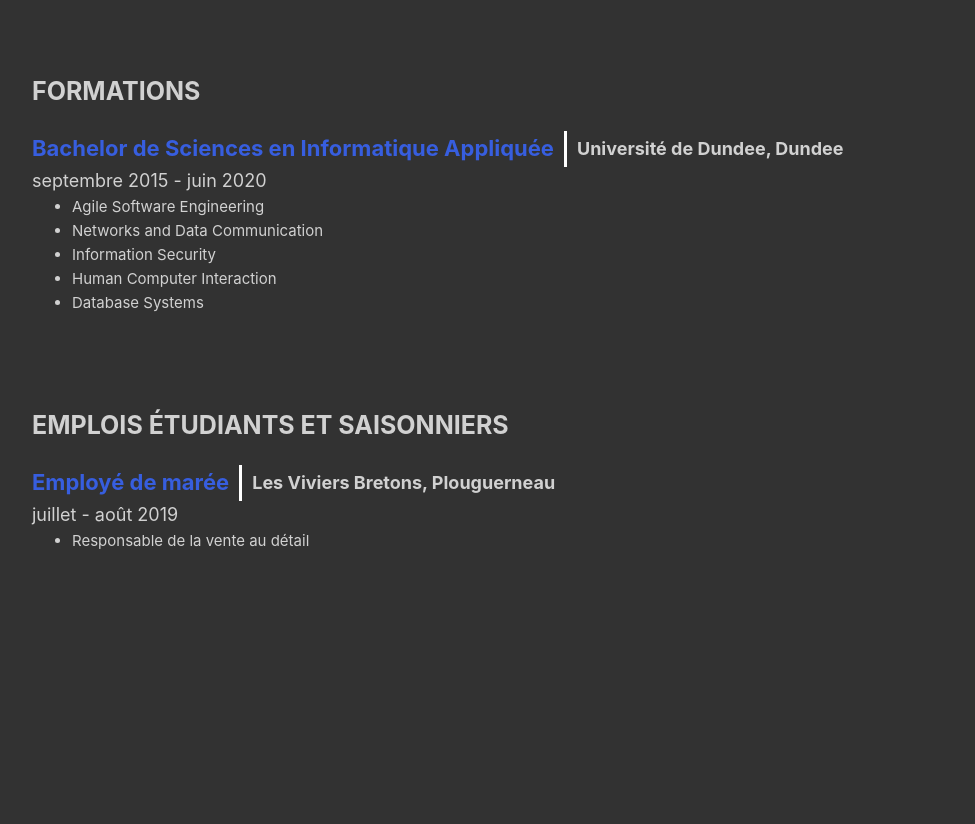
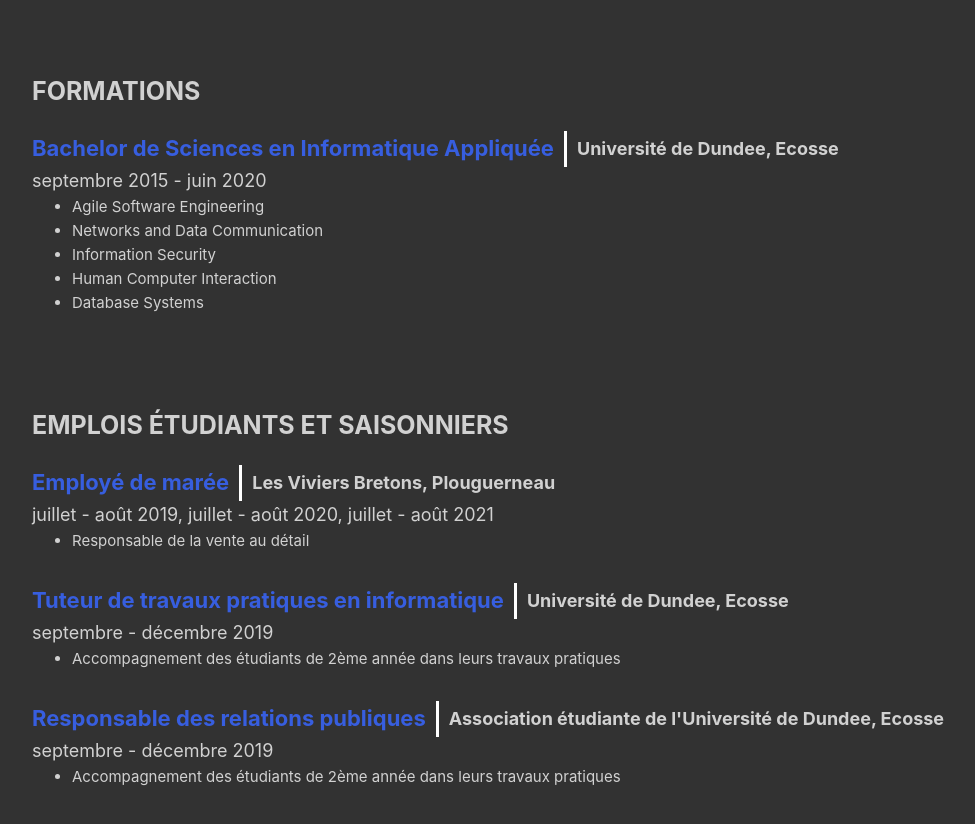
Before and after one commit to vincent-nieutin/website, a Vue app: page /cv in a window 1280 px wide. Shown: the part 500-1324 px from the top of the page, without its empty margins (100-1075 px from the left). Before the commit the page ends 1135 px from the top, so only its background shows below. Built offline with nearby package versions, Linux system fonts and the light colour scheme.

Commit message:
add dates object on items

```diff
--- a/src/components/CV/Item.vue
+++ b/src/components/CV/Item.vue
@@ -6,31 +6,40 @@
 // Date
 const dateFormat = { month: 'long', year: 'numeric' }
 const dateRegion = 'fr-FR'
-let startDate = new Date(props.item.startDate)
-let endDate = !!props.item.endDate ? new Date(props.item.endDate) : ''
 let itemDate = ''
+let dates = props.item.dates
+
+Object.keys(dates).forEach((key, index) => {
+    let startDate = new Date(dates[key].start)
+    let endDate = !!dates[key].end ? new Date(dates[key].end) : ''
 
     if (startDate == endDate) {
-    itemDate = startDate.toLocaleString(dateRegion, { month: 'long', year: 'numeric' })
+        itemDate = itemDate.concat(startDate.toLocaleString(dateRegion, { month: 'long', year: 'numeric' }))
     } else if (endDate == '') {
-    itemDate = startDate.toLocaleString(dateRegion, { month: 'long', year: 'numeric' })
-        .concat(" - ")
-        .concat("Aujourd'hui")
+        itemDate = itemDate.concat(
+            startDate.toLocaleString(dateRegion, { month: 'long', year: 'numeric' }),
+            " - ",
+            "Aujourd'hui"
+        )
     } else if (startDate.getYear() == endDate.getYear()) {
-    itemDate = startDate.toLocaleString(dateRegion, { month: 'long' }).concat(
+        itemDate = itemDate.concat(
+            startDate.toLocaleString(dateRegion, { month: 'long' }),
             " - ",
             endDate.toLocaleString(dateRegion, { month: 'long' }),
             " ",
             startDate.toLocaleString(dateRegion, { year: 'numeric' })
         )
     } else {
-    itemDate = startDate.toLocaleString(dateRegion, dateFormat)
-        .concat(" - ")
-        .concat(!endDate ? "Aujourd'hui" : endDate.toLocaleString(dateRegion, dateFormat))
+        itemDate = itemDate.concat(
+            startDate.toLocaleString(dateRegion, dateFormat),
+            " - ",
+            !endDate ? "Aujourd'hui" : endDate.toLocaleString(dateRegion, dateFormat)
+        )
     }
 
-// props.item.startDate = new Date(props.item.startDate).toLocaleString('fr-FR', dateFormat)
-// props.item.endDate = !props.item.endDate ? "Aujourd'hui" : new Date(props.item.endDate).toLocaleString('fr-FR', dateFormat)
+    if (Object.keys(dates).length - 1 != index) itemDate = itemDate.concat(', ')
+})
+
 </script>
 
 <template>
--- a/src/i18n/fr.json
+++ b/src/i18n/fr.json
@@ -6,8 +6,9 @@
                 "title": "Développeur Full Stack",
                 "company": "OpenFly",
                 "location": "Guipavas",
-                "startDate": "2021-10",
-                "endDate": null,
+                "dates": {
+                    "0": {"start": "2021-10", "end": null}
+                },
                 "description": [
                     "Maintenance et développement du site et de l'application de l'entreprise",
                     "Utilisation de GitLab, Laravel, VueJS, MySQL"
@@ -17,8 +18,9 @@
                 "title": "Stage cybersécurité",
                 "company": "Harvest",
                 "location": "Paris",
-                "startDate": "2018-05",
-                "endDate": "2018-08",
+                "dates": {
+                    "0": {"start": "2018-05", "end": "2018-08"}
+                },
                 "description": [
                     "Proof of Concept sur l'intégration d'un Hardware Security Module aux applications de l'entreprise afin de renforcer leur sécurité",
                     "Élaboration d'un système serveur/client et chiffrement des données échangées",
@@ -33,9 +35,10 @@
             "applied-computing": {
                 "title": "Bachelor de Sciences en Informatique Appliquée",
                 "company": "Université de Dundee",
-                "location": "Dundee",
-                "startDate": "2015-09",
-                "endDate": "2020-06",
+                "location": "Ecosse",
+                "dates": {
+                    "0": {"start": "2015-09", "end": "2020-06"}
+                },
                 "description": [
                     "Agile Software Engineering",
                     "Networks and Data Communication",
@@ -53,15 +56,39 @@
                 "title": "Employé de marée",
                 "company": "Les Viviers Bretons",
                 "location": "Plouguerneau",
-                "multiDates": {
-                    "0": ["2019-07", "2019-08"],
-                    "1": ["2020-07", "2020-08"],
-                    "2": ["2021-07", "2021-08"]
+                "dates": {
+                    "0": {"start": "2019-07", "end": "2019-08"},
+                    "1": {"start": "2020-07", "end": "2020-08"},
+                    "2": {"start": "2021-07", "end": "2021-08"}
+                },
+                "description": [
+                    "Responsable de la vente au détail"
+                ]
+            },
+            "lab-tutor": {
+                "title": "Tuteur de travaux pratiques en informatique",
+                "company": "Université de Dundee",
+                "location": "Ecosse",
+                "dates": {
+                    "0": {"start": "2019-09", "end": "2019-12"}
                 },
                 "startDate": "2019-07",
                 "endDate": "2019-08",
                 "description": [
-                    "Responsable de la vente au détail"
+                    "Accompagnement des étudiants de 2ème année dans leurs travaux pratiques"
+                ]
+            },
+            "pr-officer": {
+                "title": "Responsable des relations publiques",
+                "company": "Association étudiante de l'Université de Dundee",
+                "location": "Ecosse",
+                "dates": {
+                    "0": {"start": "2019-09", "end": "2019-12"}
+                },
+                "startDate": "2019-07",
+                "endDate": "2019-08",
+                "description": [
+                    "Accompagnement des étudiants de 2ème année dans leurs travaux pratiques"
                 ]
             }
         }
```
Lines whose indentation alone changed are shown as unchanged.
